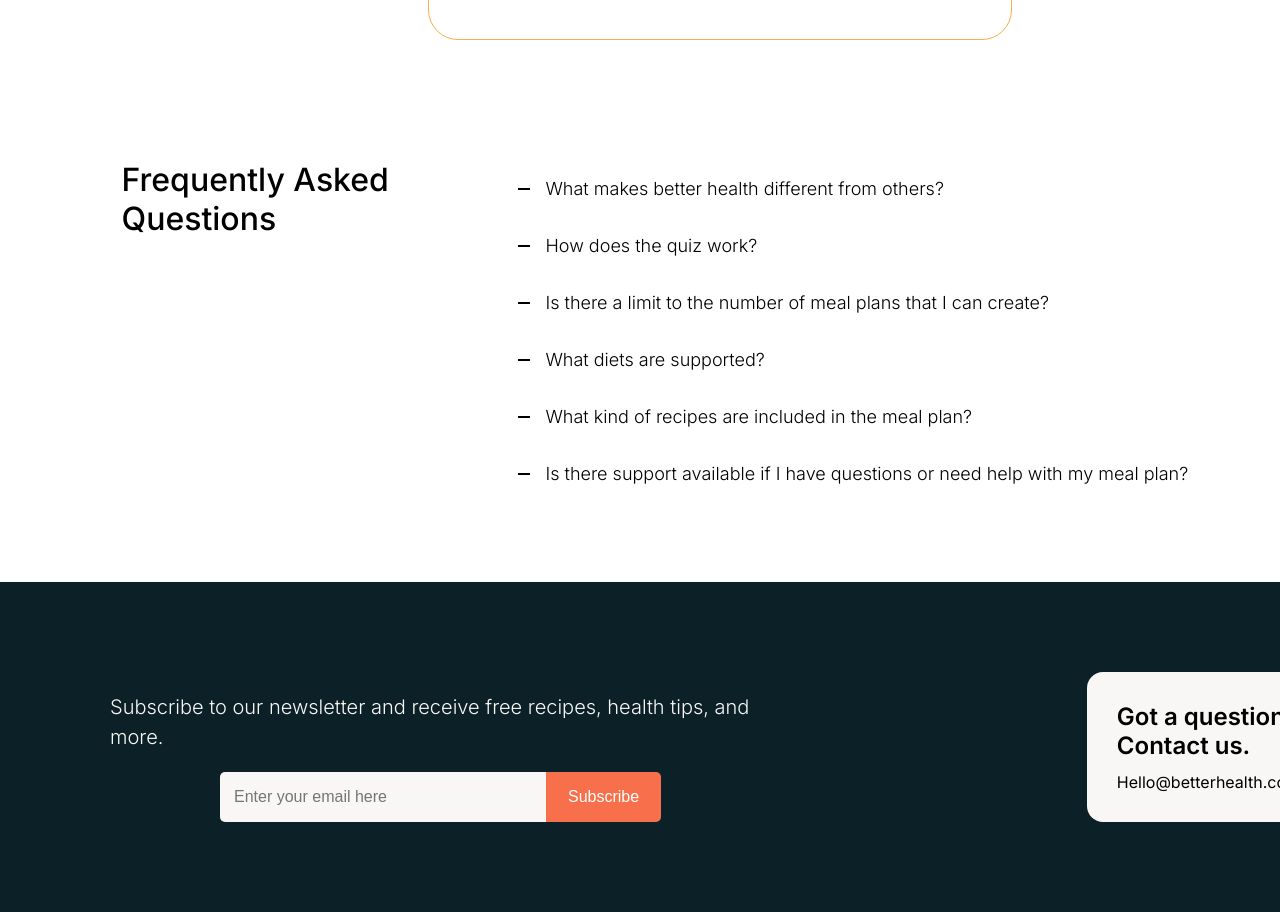
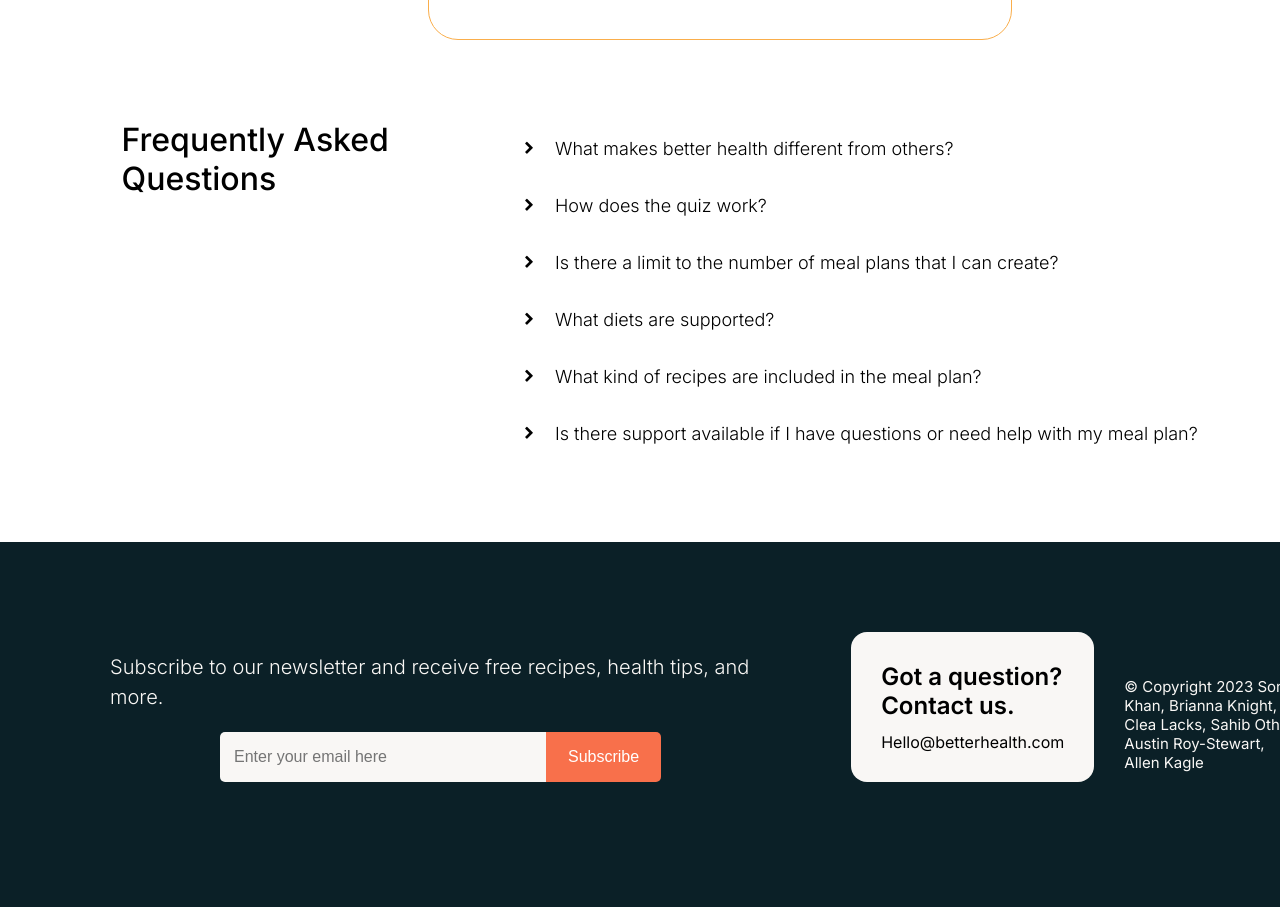
Before and after one commit to soniakhan7/project-site, a React (Create React App) app in the folder client/: page / in a window 1280 px wide. Shown: the part 4400-5312 px from the top of the page. Built offline with nearby package versions, Linux system fonts and the light colour scheme.

Commit message:
inital commit

```diff
--- a/client/package.json
+++ b/client/package.json
@@ -11,6 +11,7 @@
     "cors": "^2.8.5",
     "dotenv": "^16.0.3",
     "express": "^4.18.2",
+    "font-awesome": "^4.7.0",
     "jspdf": "^2.5.1",
     "node-fetch": "^2.6.9",
     "openai": "^3.2.1",
--- a/client/src/App.js
+++ b/client/src/App.js
@@ -26,6 +26,7 @@ function App() {
     </BrowserRouter>
   </div>
   )
+
 }
 
 export default App;
--- a/client/src/LandingPage.js
+++ b/client/src/LandingPage.js
@@ -3,6 +3,7 @@ import './footer.css'
 import './nav.css'
 import './home-main.css'
 import { useState } from 'react';
+import 'font-awesome/css/font-awesome.min.css';
 
 
 function Home () {
@@ -376,7 +377,7 @@ function Home () {
                         <button class="faq-toggle"><i class="fa fa-chevron-right"></i></button>
                         <h3>What kind of recipes are included in the meal plan?</h3>
                     </div>
-                    <div className={`faq-answer ${open[4] ? 'inactive' : 'active'}`}>
+                    <div class={`faq-answer ${open[4] ? 'inactive' : 'active'}`}>
                         <p>All of our recipes are designed to be healthy, nutritious, and delicious. They're also easy
                             to prepare and follow, making meal prep a breeze.</p>
                     </div>
@@ -386,7 +387,7 @@ function Home () {
                         <button class="faq-toggle"><i class="fa fa-chevron-right"></i></button>
                         <h3>Is there support available if I have questions or need help with my meal plan?</h3>
                     </div>
-                    <div className={`faq-answer ${open[5] ? 'inactive' : 'active'}`}>
+                    <div class={`faq-answer ${open[5] ? 'inactive' : 'active'}`}>
                         <p>Yes, our customer support team is available to answer any questions you may have and provide
                             assistance with your meal plan.
                         </p>
@@ -413,6 +414,9 @@ function Home () {
                     <p>Got a question? <br/> Contact us.</p>
                     <a href="mailto:#">Hello@betterhealth.com</a>
                 </div>
+                <div class="copyright">
+                    <p> © Copyright 2023 Sonia Khan, Brianna Knight, Clea Lacks, Sahib Othi, Austin Roy-Stewart, Allen Kagle</p>
+                </div>
             </div>
 
         </footer>
--- a/client/src/footer.css
+++ b/client/src/footer.css
@@ -96,3 +96,17 @@ footer {
   font-weight: 600;
   margin: 0 0 12px 0;
 }
+
+.copyright {
+display: flex;
+
+/* padding: 90px 110px; */
+justify-content: space-between;
+}
+
+.copyright p {
+color:  #F9F7F5;
+font-size: 15px;
+transition: .15s;
+padding: 30px;
+}
--- a/client/src/home-main.css
+++ b/client/src/home-main.css
@@ -400,7 +400,7 @@ h2 {
     display: flex;
     justify-content: center;
     align-items: flex-start;
-    padding-top: 40px;
+    padding: 0;
 }
 
 .faq-section h2 {
@@ -425,7 +425,6 @@ h2 {
     display: flex;
     align-items: center;
     max-height: 60px;
-    cursor: pointer;
 }
 
 .faq-question h3 {
@@ -436,14 +435,24 @@ h2 {
 }
 
 .faq-toggle {
-    background-color: rgb(0, 0, 0);
+    background-color: white;
     border: none;
     cursor: pointer;
 }
 
+/* .faq-answer {
+    max-height: 0;
+    font-weight: 300;
+    overflow: hidden;
+    padding-left: 30px;
+    margin: 0;
+    transition: max-height 0.3s ease-out;
+} */
+
 .faq-answer.active {
     font-weight: 300;
     padding-left: 30px;
+    overflow: hidden;
     margin: 0;
     transition: max-height 0.3s ease-out;
     display: block;
@@ -456,7 +465,7 @@ h2 {
     padding-left: 30px;
     margin: 0;
     transition: max-height 0.3s ease-out;
-    display: none;
+    /* display: none; */
 }
 
 .faq-answer a {
@@ -466,6 +475,7 @@ h2 {
 .faq-answer a:hover {
     color:#c3583b
 }
+
 
 .CalorieCounter {
     text-align: center;
```
Also changed, not shown: 1 other file (tests, documents, lock files or other folders). Lines whose indentation alone changed are shown as unchanged.
